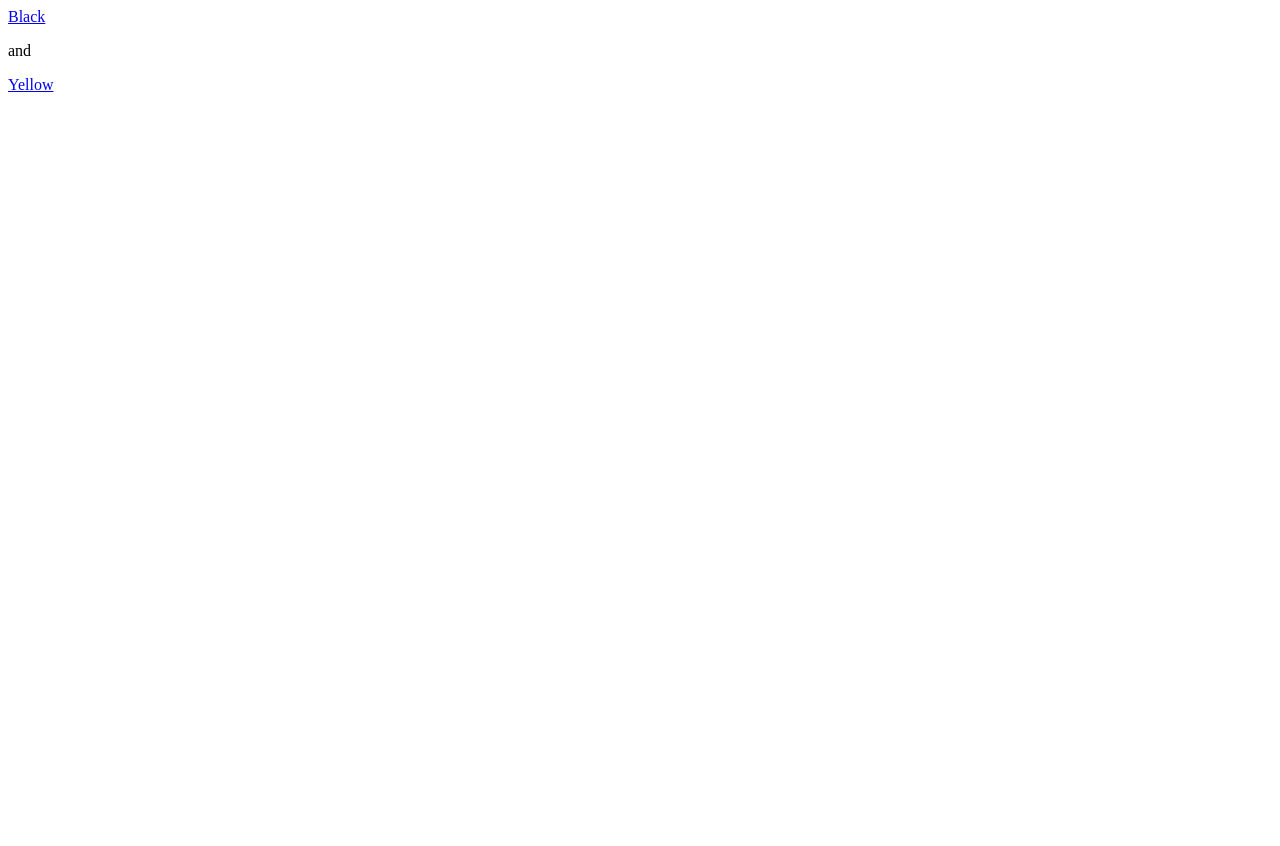
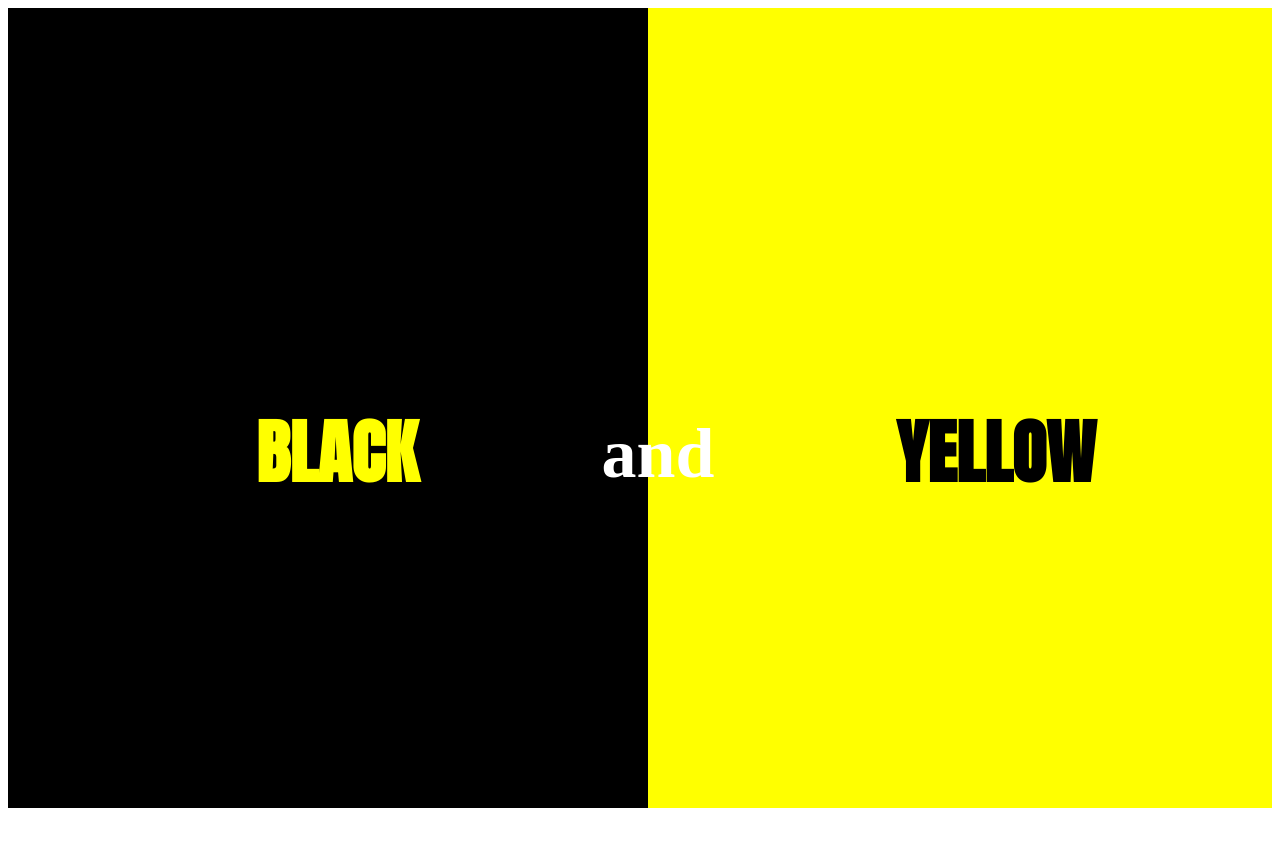
Before and after one commit to rascoone/ToerayMcClain, a plain HTML site: page BeeMovie/blackandyellow/index.html in a window 1280 px wide. Before the commit the page ends 800 px from the top, so only its background shows below. Drawn offline with Linux system fonts and the light colour scheme.

Commit message:
Linking_Work

```diff
--- a/BeeMovie/blackandyellow/index.html
+++ b/BeeMovie/blackandyellow/index.html
@@ -1,13 +1,18 @@
 <!DOCTYPE html>
 <html>
-    <title>Bee Sharp</title>
-    <style>
+    <head>
+        <title>Bee Sharp</title>
+        <link rel="stylesheet" type="text/css" href="../css/main.css">
+        <link href="https://fonts.googleapis.com/css?family=Anton" rel="stylesheet">
+    </head>
+    <body>
+        <div class="yellowback">
+            <div class="blackback"></div>
+        </div>
+        <h1><a href="../poundthosepetunias/index.html" class="black">BLACK</a></h1>
+        <h1><p class="and">and</p></h1>
+        <h1><a href="../nectarpackcheck/index.html" class="yellow">YELLOW</a></h1>
 
-    </style>
-    <body>
-        <a href="../poundthosepetunias/index.html">Black</a>
-       <p>and</p>
-        <a href="../nectarpackcheck/index.html">Yellow</a>
     </body>
 
 </html>
--- /dev/null
+++ b/BeeMovie/css/main.css
@@ -0,0 +1,71 @@
+p{
+    z-index:1;
+    position:absolute;
+}
+a{
+    z-index:1;
+    position:absolute:
+}
+body{
+    height:100%;
+}
+
+/*BLACK AND YELLOW*/
+.yellowback{
+    background-color:yellow;
+    width:100%;
+    height:100vh;
+    top:0;
+    z-index:-1;
+}
+.blackback{
+   background-color:black;
+    width:50vw;
+    height:100vh;
+    top:0;
+    z-index:-1;
+}
+.black{
+    position:absolute;
+    top:50%;
+    left:20%;
+    color:yellow;
+    text-decoration: none;
+    font-family: 'Anton', sans-serif;
+}
+.and{
+    position:absolute;
+    color:white;
+    width:50%;
+    top:43%;
+    left:47vw;
+}
+.yellow{
+    position:absolute;
+    top:50%;
+    left:70%;
+    color:black;
+    text-decoration: none;
+    font-family: 'Anton', sans-serif;
+}
+h1{
+    font-size:70px;
+}
+/*POUNDTHOSEPETUNIAS*/
+.poundbody{
+    background-color:skyblue;
+}
+.petuniaback{
+    background-image:url(../imgs/petunia.png");
+/*    position:absolute;*/
+/*    height:100vh;*/
+/*    width:100%;*/
+/*    background-position: center;*/
+/*    background-repeat: no-repeat;*/
+/*    background-size: cover;*/
+/*    z-index:-1;*/
+
+}
+.pound{
+
+}
```
Also changed, not shown: BeeMovie/poundthosepetunias/index.html (+9 -7 lines), BeeMovie/imgs/petunia.jpeg (added), 4 other files.
